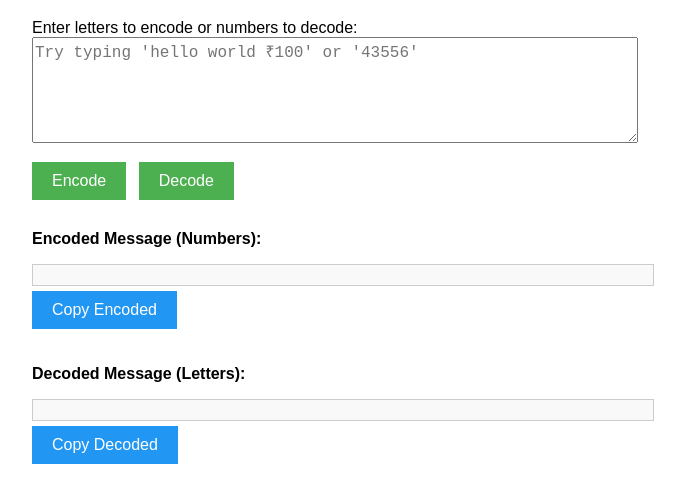
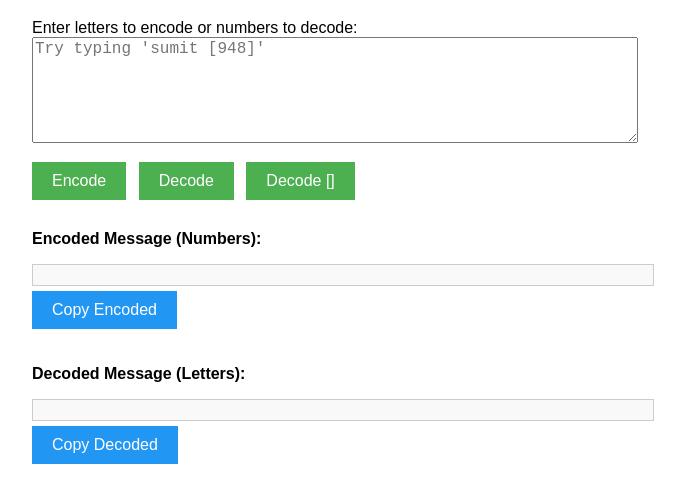
Before and after one commit to surubro/123, a plain HTML site: page test.html in a window 1280 px wide. Shown: the part 61-553 px from the top of the page, without its empty margins (308-993 px from the left). Drawn offline with Linux system fonts and the light colour scheme.

Commit message:
Update test.html

```diff
--- a/test.html
+++ b/test.html
@@ -63,10 +63,11 @@
 <body>
   <h1>T9 Encoder/Decoder</h1>
   <label for="textInput">Enter letters to encode or numbers to decode:</label>
-  <textarea id="textInput" placeholder="Try typing 'hello world ₹100' or '43556'"></textarea>
+  <textarea id="textInput" placeholder="Try typing 'sumit [948]'"></textarea>
   <div>
     <button onclick="encode()">Encode</button>
     <button onclick="decode()">Decode</button>
+    <button onclick="decodeBrackets()">Decode []</button>
   </div>
 
   <div class="output">
@@ -91,7 +92,6 @@
       '7': ['p', 'q', 'r', 's'],
       '8': ['t', 'u', 'v'],
       '9': ['w', 'x', 'y', 'z']
-      // 0 is not mapped intentionally to preserve it
     };
 
     const letterToDigit = {};
@@ -109,12 +109,11 @@
       const input = document.getElementById("textInput").value.trim().toLowerCase();
       let encoded = "";
 
-      // Encoding: letter → number
       for (const char of input) {
         if (char >= 'a' && char <= 'z') {
           encoded += letterToDigit[char];
         } else {
-          encoded += char; // Keep symbols, numbers, and spaces as-is
+          encoded += char;
         }
       }
       document.getElementById("encodedMessage").innerText = encoded || "No encoded message";
@@ -124,15 +123,32 @@
       const input = document.getElementById("textInput").value.trim().toLowerCase();
       let decoded = "";
 
-      // Decoding: number → random letter
       for (const char of input) {
         if (t9Map[char]) {
           decoded += getRandomFromArray(t9Map[char]);
         } else {
-          decoded += char; // Keep symbols, 0, and spaces as-is
+          decoded += char;
         }
       }
       document.getElementById("decodedMessage").innerText = decoded || "No decoded message";
+    }
+
+    // New function for decoding inside brackets
+    function decodeBrackets() {
+      const input = document.getElementById("textInput").value;
+      // Regex to match contents inside [ ... ]
+      const output = input.replace(/\[([^\]]+)\]/g, function(match, group1) {
+        let decoded = "";
+        for (const char of group1.trim().toLowerCase()) {
+          if (t9Map[char]) {
+            decoded += getRandomFromArray(t9Map[char]);
+          } else {
+            decoded += char;
+          }
+        }
+        return '[' + decoded + ']';
+      });
+      document.getElementById('decodedMessage').innerText = output || "No decoded message";
     }
 
     function copyText(elementId) {
```
